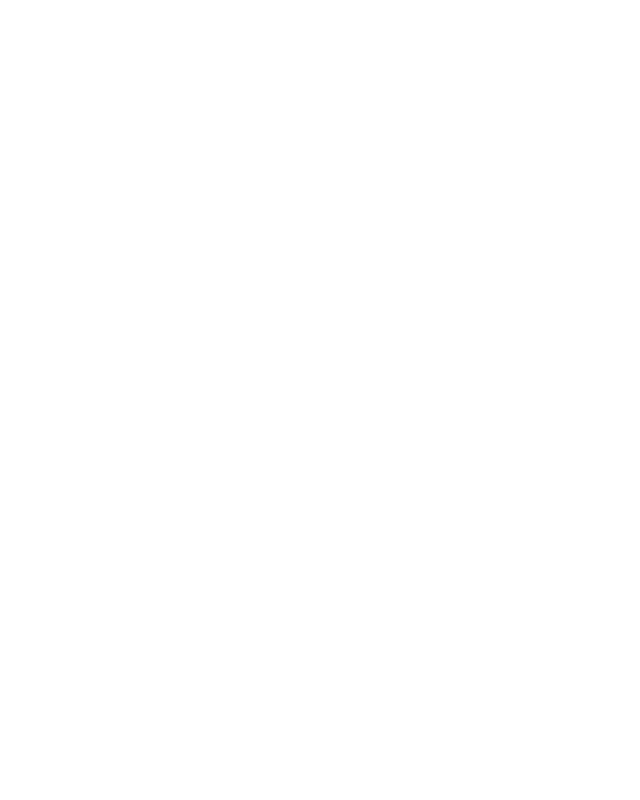
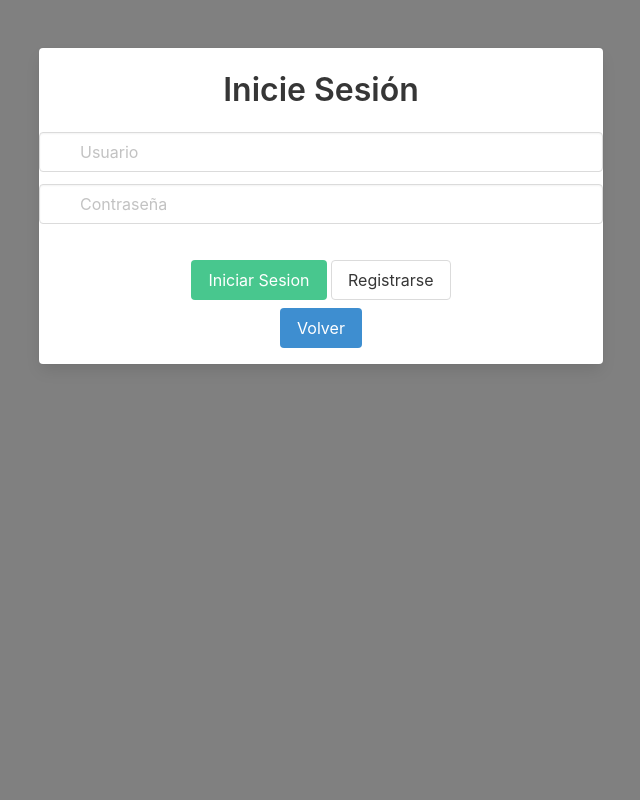
Before and after one commit to LauAubert/Practica-de-PokeAPI-ONIET21, a Django app: page /usuarios/login in a window 1280 px wide. Before the commit the part shown is empty. Shown: the whole page, without its empty margins (319-959 px from the left). Run offline with Django 3.2, Linux system fonts and the light colour scheme.

Commit message:
añadi la pantalla de login y la base

```diff
--- a/pokeapi/static/templates/base.html
+++ b/pokeapi/static/templates/base.html
@@ -6,7 +6,14 @@
     <meta http-equiv="X-UA-Compatible" content="IE=edge">
     <meta name="viewport" content="width=device-width, initial-scale=1.0">
     <title>{% block titulo %}BASE{% endblock titulo %}</title>
-    <link rel="stylesheet" href="{% static assets\styles\base.css %}">
+
+    <style>
+        @import "https://cdn.jsdelivr.net/npm/bulma@0.9.3/css/bulma.min.css";
+
+    html{
+        background-color: gray;
+    }
+    </style>
     {% block css %}{% endblock css %}
 </head>
 <body>
--- a/pokeapi/static/templates/login.html
+++ b/pokeapi/static/templates/login.html
@@ -0,0 +1,49 @@
+{% extends 'base.html' %}
+
+{% block content %}
+<div class="py-5"></div>
+    <div class="container">
+        <div class="columns is-justify-content-space-around">
+            <div class="column is-half">
+                <div class="card has-text-centered">
+                    <form action="" method="post">
+                        {% csrf_token %}
+                    <div class="py-3"></div>
+                    <h1 class="title has-text-centered">Inicie Sesión</h1>
+                    <div class="field">
+                        <p class="control has-icons-left has-icons-right">
+                          <input class="input" type="username"name="username" placeholder="Usuario">
+                          <span class="icon is-small is-left">
+                            <i class="fas fa-envelope"></i>
+                          </span>
+                          <span class="icon is-small is-right">
+                            <i class="fas fa-check"></i>
+                          </span>
+                        </p>
+                      </div>
+                      <div class="field">
+                        <p class="control has-icons-left">
+                          <input class="input" name='password'type="password" placeholder="Contraseña">
+                          <span class="icon is-small is-left">
+                            <i class="fas fa-lock"></i>
+                          </span>
+                        </p>
+                      </div>
+                      {% if error %}
+                      <p class="has-text-danger">Las credenciales no son validas</p>
+                    {% endif %}
+                      <div class="py-3"></div>
+                      <button class="button is-success" type="submit">Iniciar Sesion</button>
+                      <a class="button" href="/usermenu/register/">Registrarse</a>
+                      <div class="py-1"></div>
+                      <a class="button is-info" href="/menu/">Volver</a>
+                      <div class="py-2"></div>
+                    </form>
+
+
+
+                </div>
+            </div>
+        </div>
+    </div>
+{% endblock content %}
--- a/pokeapi/static/templates/prueba.html
+++ b/pokeapi/static/templates/prueba.html
@@ -1 +1,2 @@
 {% extends 'base.html' %}
+{% load static %}
```
